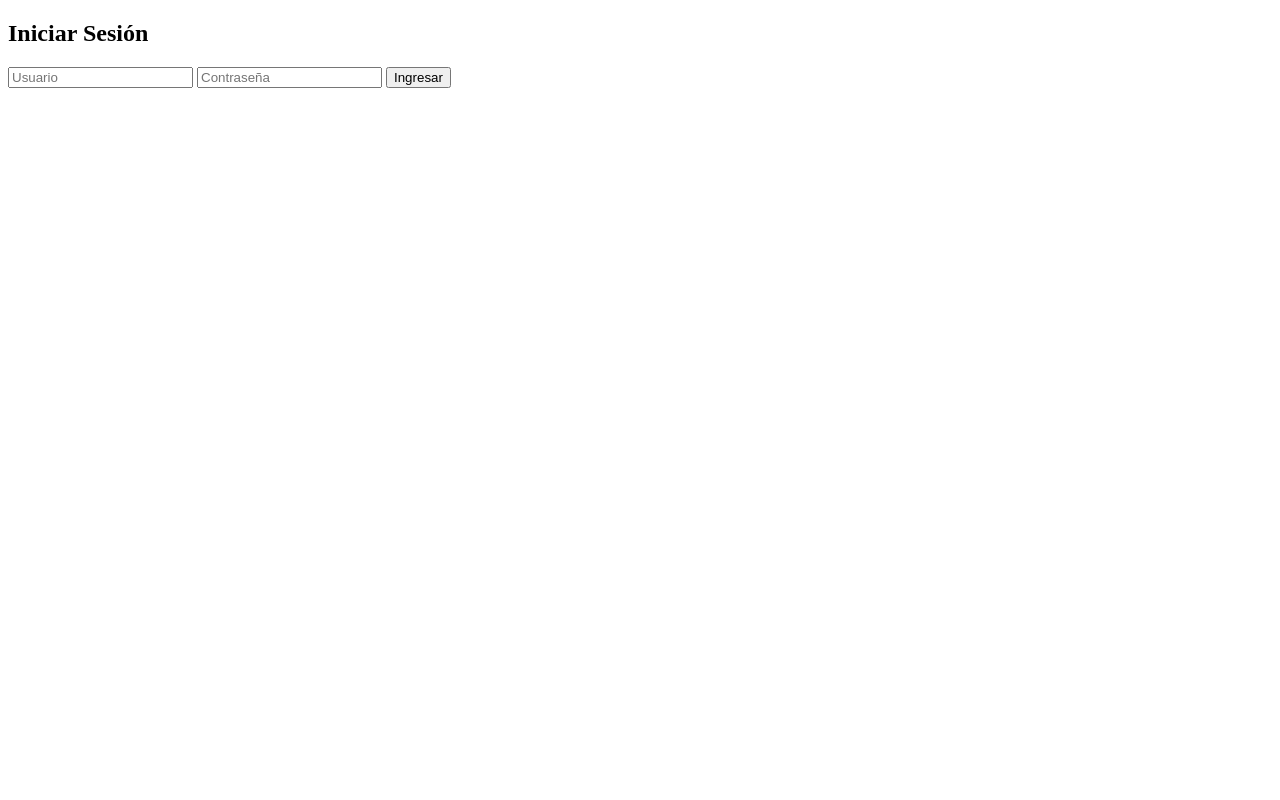
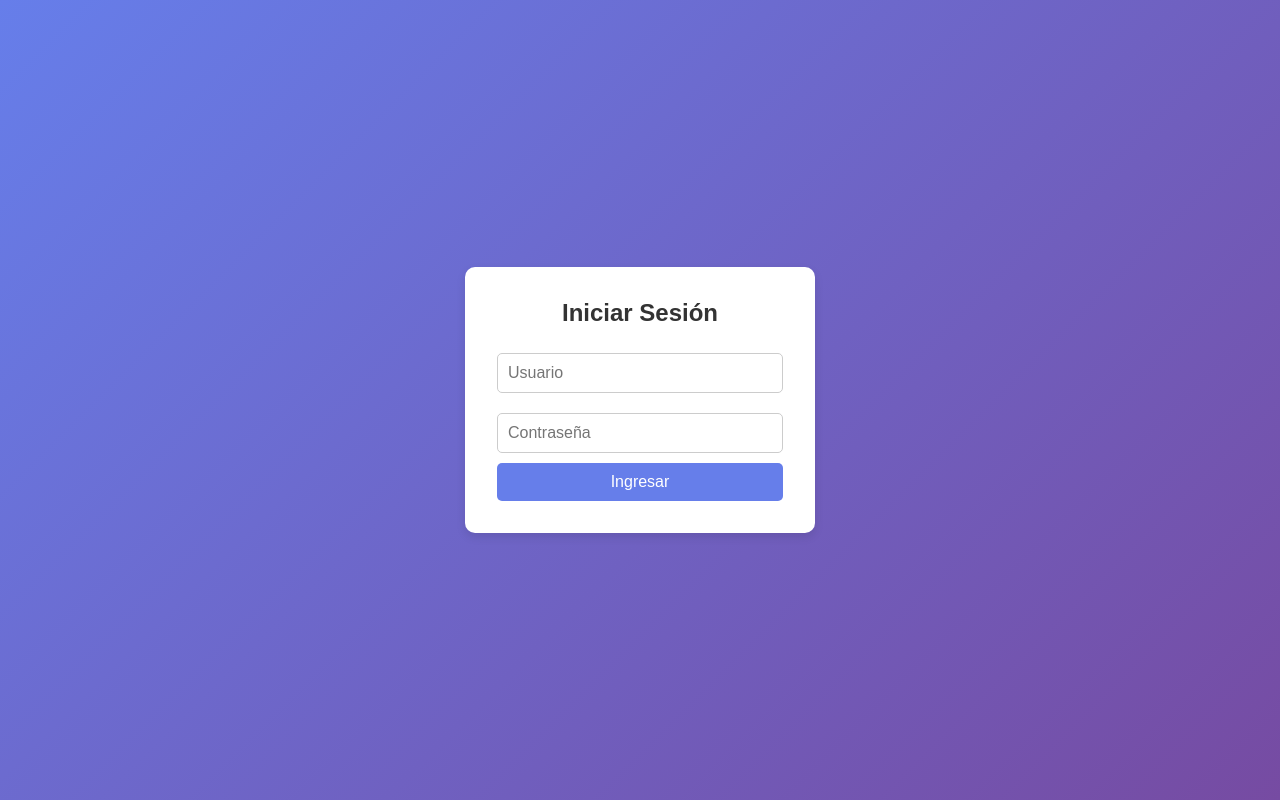
Before and after one commit to Droid636/crud-java, a website: page public/index.html in a window 1280 px wide. Drawn offline with Linux system fonts and the light colour scheme.

Commit message:
formulario de inicio

```diff
--- /dev/null
+++ b/public/css/login.css
@@ -0,0 +1,54 @@
+* {
+    box-sizing: border-box;
+    margin: 0;
+    padding: 0;
+    font-family: Arial, sans-serif;
+}
+
+body {
+    background: linear-gradient(135deg, #667eea, #764ba2);
+    height: 100vh;
+    display: flex;
+    justify-content: center;
+    align-items: center;
+}
+
+.login-container {
+    background: white;
+    padding: 2rem;
+    border-radius: 10px;
+    box-shadow: 0px 4px 10px rgba(0, 0, 0, 0.1);
+    text-align: center;
+    width: 100%;
+    max-width: 350px;
+}
+
+h2 {
+    margin-bottom: 1rem;
+    color: #333;
+}
+
+input {
+    width: 100%;
+    padding: 10px;
+    margin: 10px 0;
+    border: 1px solid #ccc;
+    border-radius: 5px;
+    font-size: 1rem;
+}
+
+button {
+    width: 100%;
+    padding: 10px;
+    background: #667eea;
+    border: none;
+    color: white;
+    font-size: 1rem;
+    border-radius: 5px;
+    cursor: pointer;
+    transition: 0.3s;
+}
+
+button:hover {
+    background: #564b9a;
+}
--- a/public/index.html
+++ b/public/index.html
@@ -4,14 +4,17 @@
     <meta charset="UTF-8">
     <meta name="viewport" content="width=device-width, initial-scale=1.0">
     <title>Login</title>
+    <link rel="stylesheet" href="css/login.css">
 </head>
 <body>
+    <div class="login-container">
         <h2>Iniciar Sesión</h2>
         <form id="loginForm">
             <input type="text" id="username" placeholder="Usuario" required>
             <input type="password" id="password" placeholder="Contraseña" required>
             <button type="submit">Ingresar</button>
         </form>
+    </div>
 
     <script>
         document.getElementById("loginForm").addEventListener("submit", async function(event) {
@@ -37,6 +40,5 @@
             }
         });
     </script>
-
 </body>
 </html>
```
Lines whose indentation alone changed are shown as unchanged.
